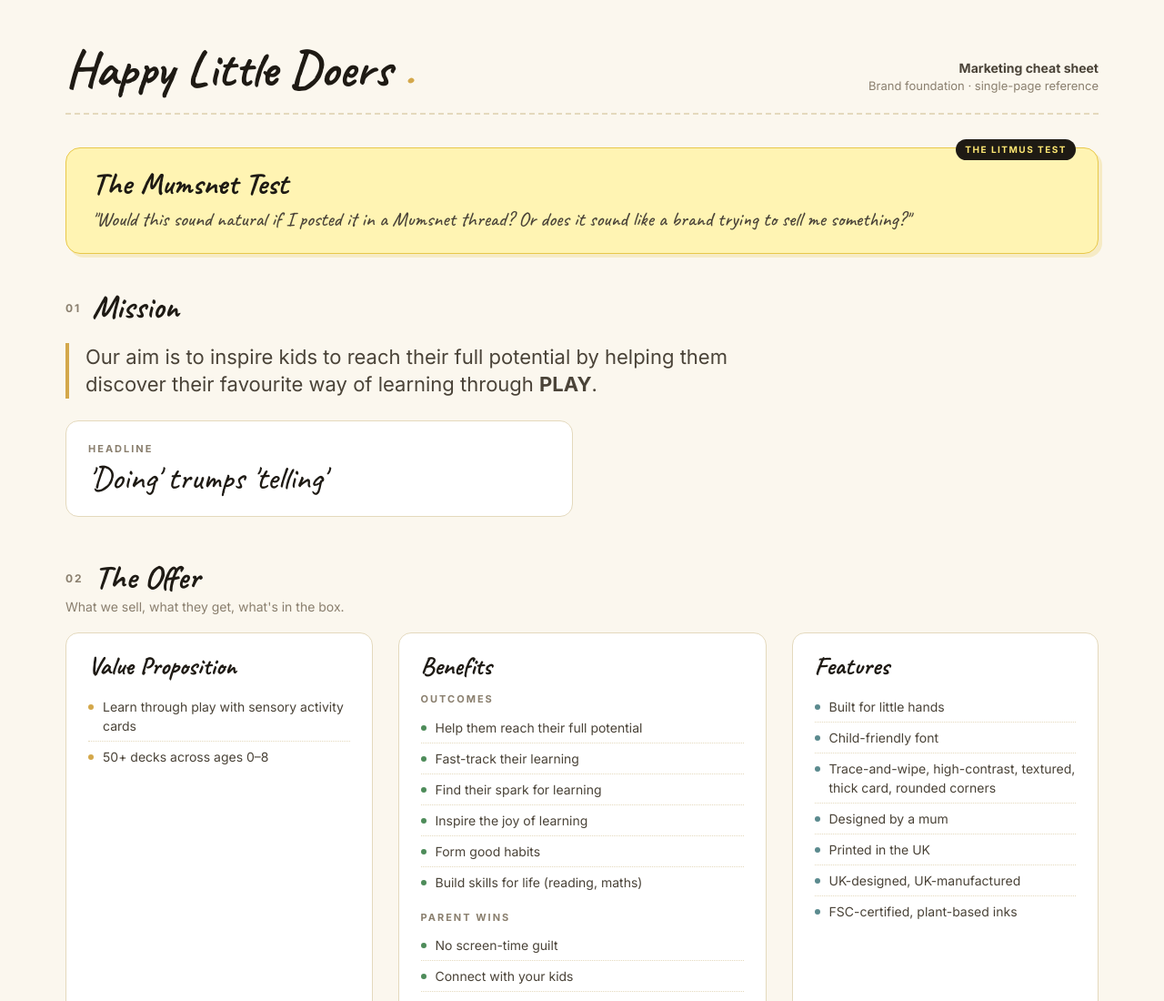
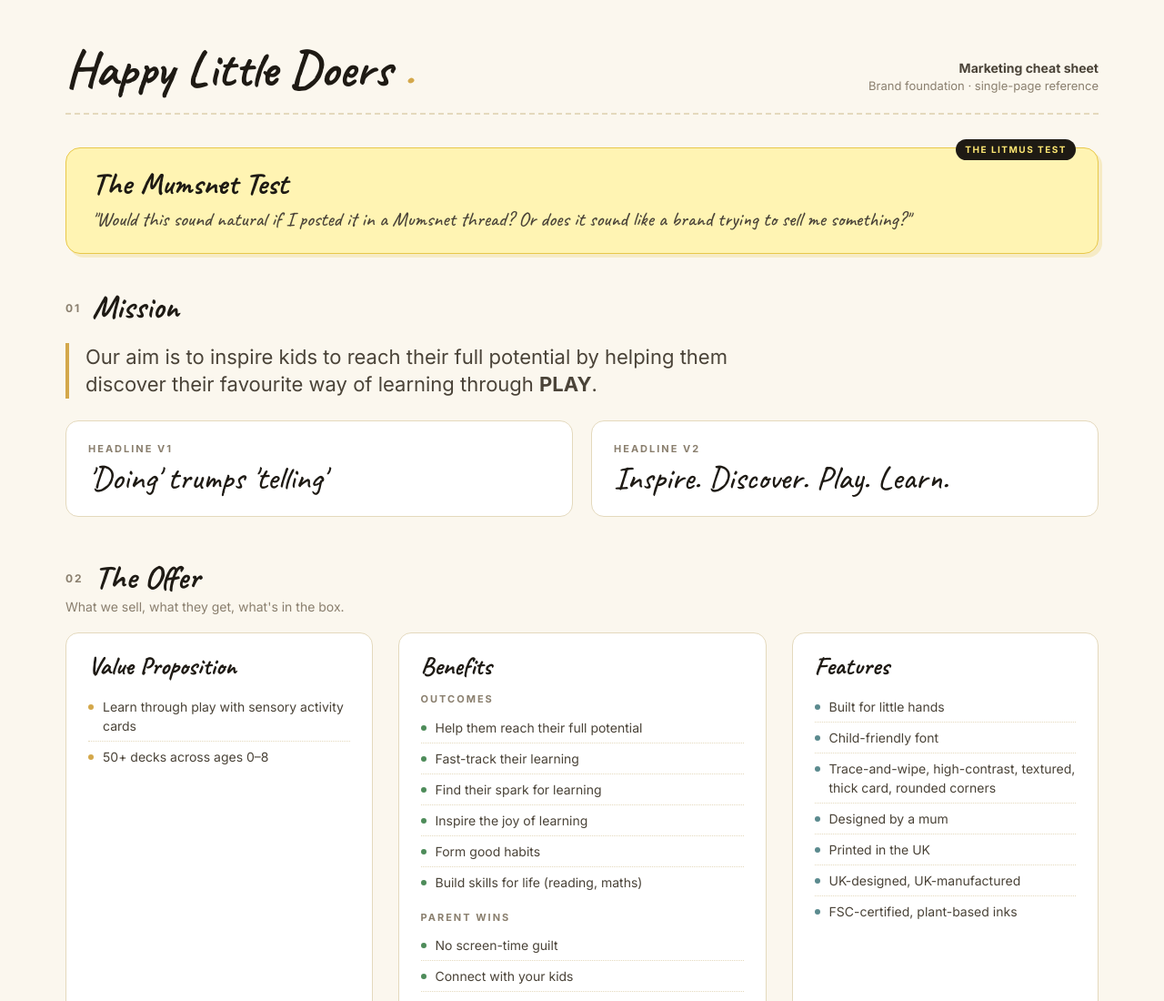
Before and after one commit to hostdgtl/hld-cheatsheet, a plain HTML site: page index.html in a window 1280 px wide. Shown: the top 1100 px of the page at 91% size. Drawn offline with Linux system fonts and the light colour scheme.

Commit message:
Update HLD cheat sheet
Restore Headline v2 ("Inspire. Discover. Play. Learn.") alongside Headline v1.

Co-Authored-By: Claude Opus 4.6 <noreply@anthropic.com>

```diff
--- a/index.html
+++ b/index.html
@@ -444,8 +444,12 @@
 
     <div class="headlines">
       <div class="headline-card">
-        <div class="label">Headline</div>
+        <div class="label">Headline v1</div>
         <div class="text">'Doing' trumps 'telling'</div>
+      </div>
+      <div class="headline-card">
+        <div class="label">Headline v2</div>
+        <div class="text">Inspire. Discover. Play. Learn.</div>
       </div>
     </div>
   </section>
```
